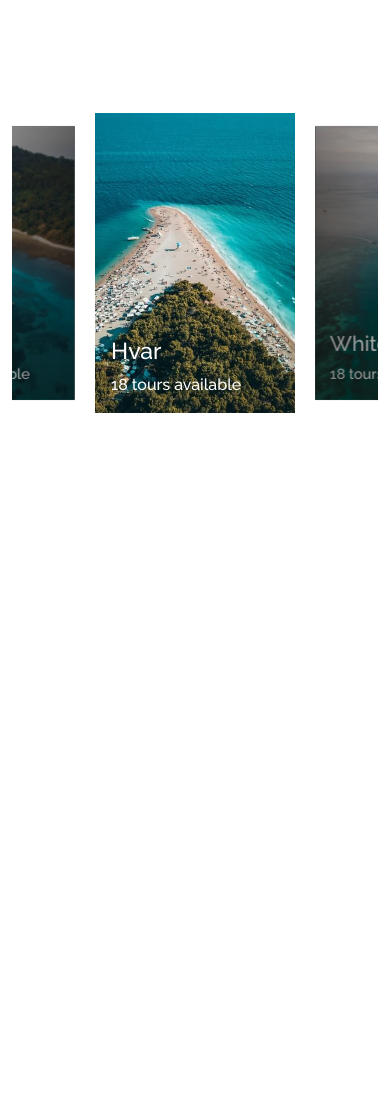
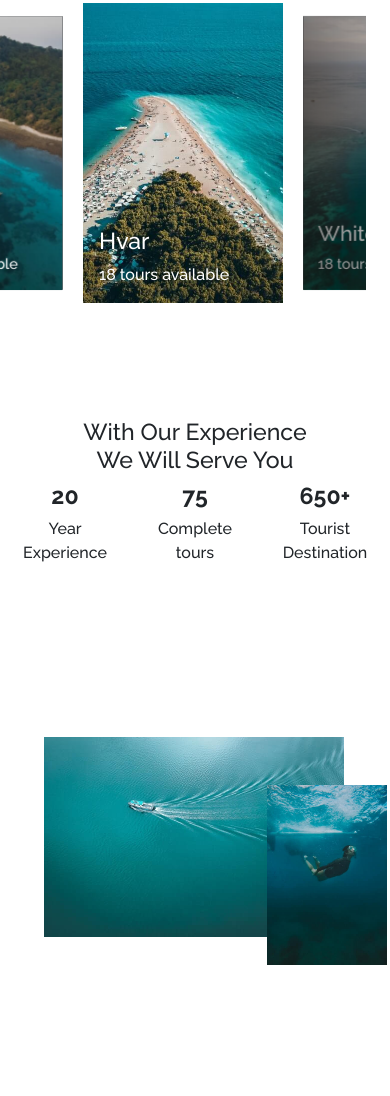
Before and after one commit to Swan-Yee/travel-responsive, a website: page index.html in a window 390 px wide. Shown: the part 1998-3094 px from the top of the page. Before the commit the page ends 2531 px from the top, so only its background shows below. Drawn offline with nearby package versions, Linux system fonts and the light colour scheme.

Commit message:
experience-section-done

```diff
--- a/assets/css/app.scss
+++ b/assets/css/app.scss
@@ -133,7 +133,67 @@ body,h1,span{
 .swiper-container-3d .swiper-slide-shadow-left,
 .swiper-container-3d .swiper-slide-shadow-left{
     background-image: none;
+}
 
+.exp__img-1{
+    width: 463px;
+    margin-right: 7rem;
+}
+
+.exp__img-2{
+    width: 200px;
+    top: 4rem;
+    right: 0;
+    position: absolute;
+}
+
+.exp__img_parent{
+    width: 50%;
+    margin: 0 auto;
+}
+
+.discover-height{
+    height: 75vh;
+}
+
+.experience-height{
+    height: 100vh;
+}
+
+@media only screen and (max-width: 768px) {
+    .exp__img_parent {
+        width: 30%;
+        margin: 0 6rem;
+    }
+
+    .exp__img-1{
+        width: 400px !important;
+    }
+
+    .exp__img-2{
+        width: 180px;
+        position: absolute;
+        top: 4rem;
+        right: -18rem;
+    }
+}
+
+@media only screen and (max-width: 425px) {
+    .exp__img_parent {
+        width: 50%;
+        margin: 0 2rem;
+    }
+
+    .exp__img-1 {
+        width: 300px !important;
+    }
+
+    .exp__img-2 {
+        width: 120px !important;
+        position: absolute;
+        top: 3rem;
+        right: -10rem;
+    }
 }
 
 @media only screen and (min-width: 0px) and (max-width: 768px) {
@@ -211,4 +271,13 @@ body,h1,span{
         width: 180px;
         height: auto;
     }
+
+    .experience-height {
+        height: 80vh;
+    }
+
+    .exp__img-1{
+        width: 263px;
+        margin-right: 2rem;
+    }
 }
--- a/index.html
+++ b/index.html
@@ -114,7 +114,7 @@
         <!-- ================ discover-section ==================== -->
         <section class="discover" id="discover">
             <div class="container">
-                <div class="row vh-100 align-items-center justify-content-center">
+                <div class="row discover-height my-5">
                     <div class="row">
                         <div class="col-12">
                             <div class="discover-title">
@@ -161,6 +161,51 @@
                 </div>
             </div>
         </section>
+
+        <!-- =============== Experience-section =================== -->
+        <section class="experience-section">
+            <div class="container">
+                <div class="row experience-height my-5">
+                    <div class="col-12">
+                        <h3 class="text-center">
+                            With Our Experience <br> We Will Serve You
+                        </h3>
+                        <div class="row text-center">
+                            <div class="col">
+                            </div>
+                            <div class="col-lg-6 col-sm-10">
+                                <div class="row">
+                                    <div class="col-4">
+                                        <h3 class="fw-bold">20</h3>
+                                        <p class="fw-light fs-6">
+                                            Year <br> Experience
+                                        </p>
+                                    </div>
+                                    <div class="col-4">
+                                        <h3 class="fw-bold">75</h3>
+                                        <p class="fw-light fs-6">
+                                            Complete <br> tours
+                                        </p>
+                                    </div>
+                                    <div class="col-4">
+                                        <h3 class="fw-bold">650+</h3>
+                                        <p class="fw-light fs-6">
+                                            Tourist <br> Destination
+                                        </p>
+                                    </div>
+                                </div>
+                            </div>
+                            <div class="col">
+                            </div>
+                        </div>
+                    </div>
+                    <div class="col-12 position-relative exp__img_parent">
+                         <img src="assets/img/experience1.jpg" alt="" srcset="" class="exp__img-1">
+                         <img src="assets/img/experience2.jpg" alt="" srcset="" class="exp__img-2">
+                    </div>
+                </div>
+            </div>
+        </section>
     </main>
 
     <script src="https://unpkg.com/swiper/swiper-bundle.min.js"></script>
```
Also changed, not shown: assets/css/app.css, 1 other file.
